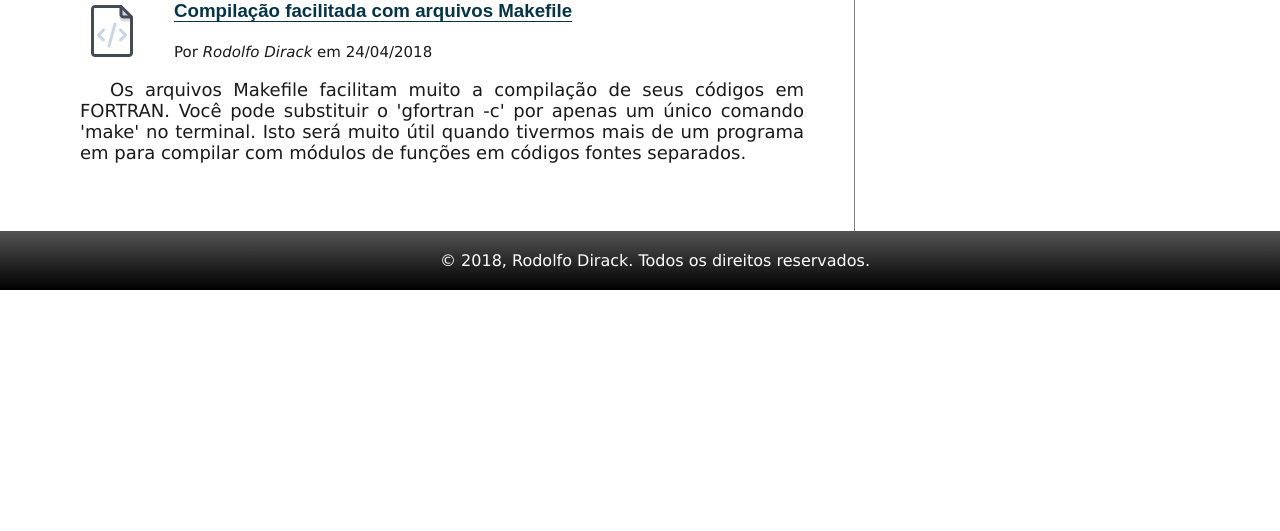
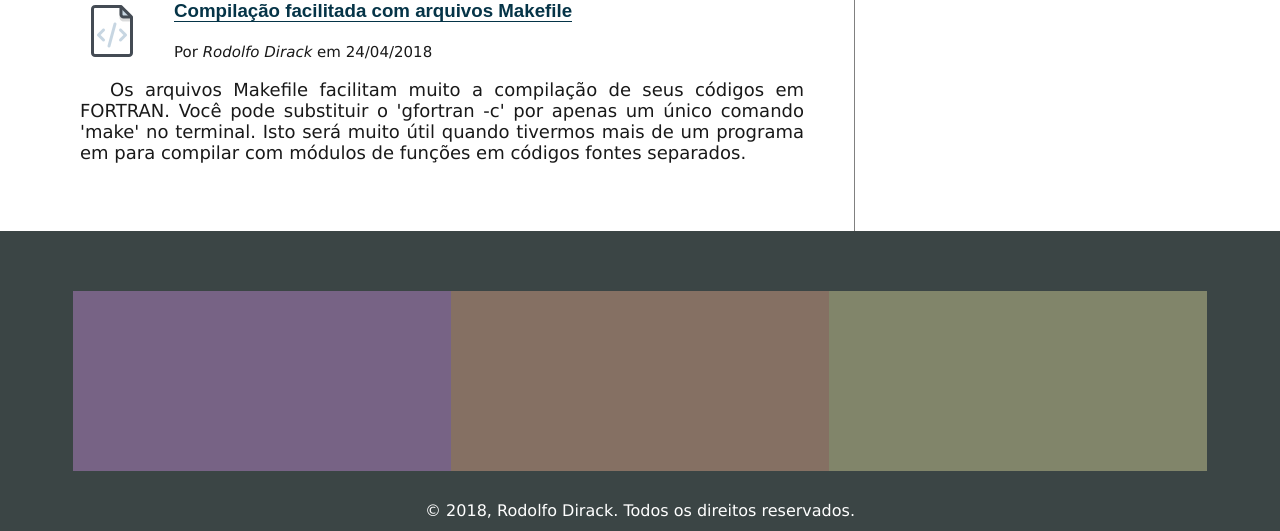
Before and after one commit to Dirack/dirack.github.io, a PHP site: page / in a window 1280 px wide. Shown: the part 1078-1609 px from the top of the page. Before the commit the page ends 1368 px from the top, so only its background shows below. Run offline with PHP 8.4, Linux system fonts and the light colour scheme.

Commit message:
Update footnote #3

```diff
--- a/index.html
+++ b/index.html
@@ -169,6 +169,13 @@
 
 <!-- Rodapé da Página -->
 <div id="rodape">
+<div id="img-rodape"></div>
+<div id="links-rodape">
+<div id="links-rodape-ajuda"></div>
+<div id="links-rodape-sobre"></div>
+<div id="links-rodape-redes-sociais"></div>
+
+</div>
 &copy; 2018, Rodolfo Dirack. Todos os direitos reservados.
 </div>
 
--- a/lounge.css
+++ b/lounge.css
@@ -150,9 +150,9 @@ li.atual{
 
 nav {
     opacity:1;
-    background-image: linear-gradient(to bottom, #545454, #000000);
-    margin: 0px 0px 0px 0px;
-    width: 1355px;
+    background-color: #3B4545;
+    margin: auto;
+    width: 100%;
     position: fixed;
     z-index: 1;
 }
@@ -162,9 +162,8 @@ nav {
 }*/
 
 nav ul {
-    margin: 0px;
     list-style-type: none;
-    padding: 5px 20px 5px 20px;
+    height: 40px;
 }
 
 nav ul li {
@@ -290,11 +289,42 @@ fieldset
 
 #rodape {
     text-align: center;
-    background-image: linear-gradient(to bottom, #545454, #000000);
+    background-color: #3B4545;
     color: white;
-    margin: 0px;
-    padding: 20px;
-    clear: right;
+    margin: auto;
+    width: 100%;
+    height: 300px;
+}
+
+#img-rodape{
+	height: 50px;
+}
+
+#links-rodape{
+	height: 200px;
+	padding: 10px 10px;
+}
+
+#links-rodape-ajuda{
+	background-color: #776385;
+	width: 30%;
+	height: 180px;
+	float: left;
+	margin-left: 5%;
+}
+
+#links-rodape-sobre{
+	background-color: #857063;
+	width:30%;
+	height: 180px;
+	float: left;
+}
+
+#links-rodape-redes-sociais{
+	background-color: #81856A;
+	width: 30%;
+	height: 180px;
+	margin-left: 65%;
 }
 
 /*< Formatação >*/
```
